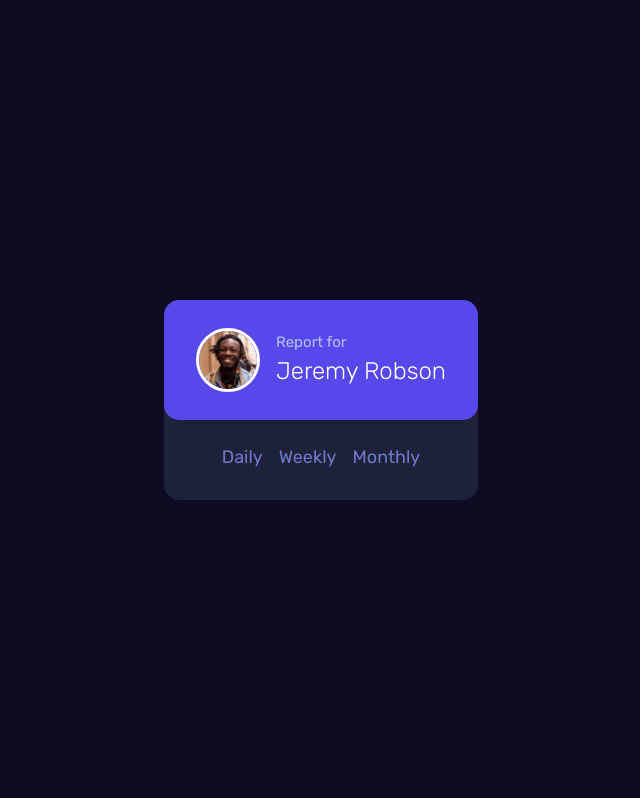
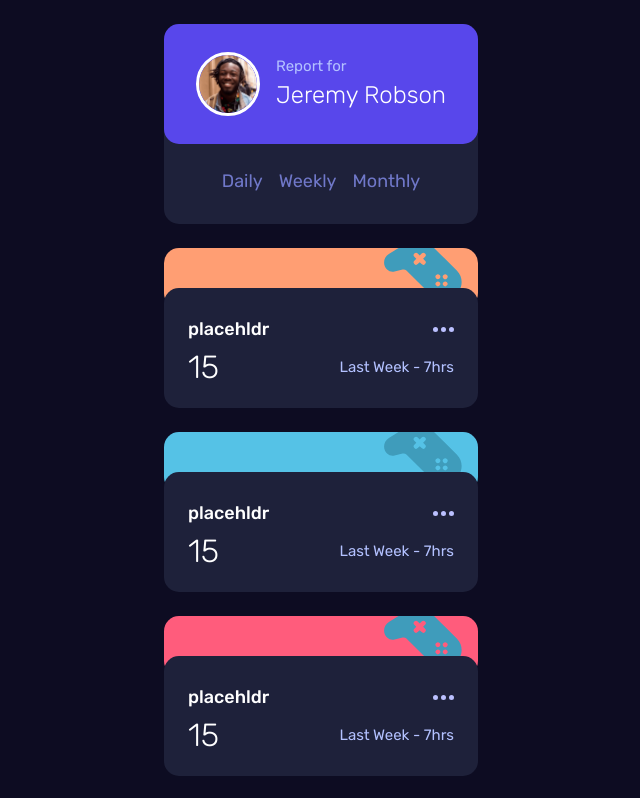
Before and after one commit to KieranWebDev/time-tracking-dashboard-react, a React (Create React App) app: page / in a window 1280 px wide. Shown: the top 798 px of the page, without its empty margins (319-959 px from the left). Built offline with nearby package versions, Linux system fonts and the light colour scheme.

Commit message:
activity cards added

```diff
--- a/src/App.js
+++ b/src/App.js
@@ -8,6 +8,12 @@ function App() {
   return (
     <div className="dashboard-container">
       <NameCard />
+      <ActivityCard />
+      <ActivityCard />
+      <ActivityCard />
+      <ActivityCard />
+      <ActivityCard />
+      <ActivityCard />
     </div>
   );
 }
--- /dev/null
+++ b/src/Components/ActivityCard.css
@@ -0,0 +1,73 @@
+.dashboard-item {
+  display: grid;
+  grid-template-rows: repeat(8, 1fr);
+  max-height: 160px;
+}
+
+.background-pic {
+  grid-row: 1/4;
+  grid-column: 1/2;
+}
+.dashboard-item-text {
+  grid-row: 3/9;
+  grid-column: 1/2;
+}
+
+/* background pic */
+.background-pic {
+  border-radius: 15px;
+  display: flex;
+  justify-content: flex-end;
+  align-content: flex-start;
+  overflow: hidden;
+}
+.background-pic img {
+  margin-top: -10px;
+  margin-right: 1rem;
+  width: 78px;
+  height: 78px;
+}
+
+.dashboard-item:nth-of-type(1) > .background-pic {
+  background-color: var(--soft-orange);
+}
+.dashboard-item:nth-of-type(2) > .background-pic {
+  background-color: #55c2e6;
+}
+.dashboard-item:nth-of-type(3) > .background-pic {
+  background-color: var(--light-red-study);
+}
+.dashboard-item:nth-of-type(4) > .background-pic {
+  background-color: #4bcf82;
+}
+.dashboard-item:nth-of-type(5) > .background-pic {
+  background-color: #7335d2;
+}
+.dashboard-item:nth-of-type(6) > .background-pic {
+  background-color: #f1c75b;
+}
+
+/* dashboard item-main */
+.dashboard-item-text {
+  background-color: var(--dark-blue);
+  padding: 1.75rem 1.5rem;
+  border-radius: 15px;
+}
+.dashboard-item-text h2 {
+  font-size: inherit;
+  font-weight: 500;
+}
+.dashboard-item-text .flex-top,
+.dashboard-item-text .flex-bottom {
+  display: flex;
+  justify-content: space-between;
+  align-items: center;
+}
+.dashboard-item-text h3 {
+  font-size: 2rem;
+  font-weight: 300;
+}
+.dashboard-item-text p {
+  font-size: 15px;
+  color: var(--soft-blue);
+}
--- a/src/Components/ActivityCard.js
+++ b/src/Components/ActivityCard.js
@@ -1,20 +1,24 @@
-import './ActivityCards.css';
+import './ActivityCard.css';
+import playIcon from '../images/icon-play.svg';
+import ellipsisIcon from '../images/icon-ellipsis.svg';
 
 function ActivityCard() {
+  return (
     <section class="dashboard-item play-section">
       <div class="background-pic">
-      <img class="play-icon" src="./images/icon-play.svg" alt="play-icon" />
+        <img class="play-icon" src={playIcon} alt="play-icon" />
       </div>
       <div class="dashboard-item-text">
         <div class="flex-top">
-        <h2 class="activity-title">15</h2>
-        <img src="./images/icon-ellipsis.svg" alt="ellipsis" />
+          <h2 class="activity-title">placehldr</h2>
+          <img src={ellipsisIcon} alt="ellipsis" />
         </div>
         <div class="flex-bottom">
           <h3 class="time-amount">15</h3>
           <p class="previous-time-amount">Last Week - 7hrs</p>
         </div>
       </div>
-  </section>;
+    </section>
+  );
 }
 export default ActivityCard;
```
Also changed, not shown: src/Components/ActivityCards.css (deleted). Lines whose indentation alone changed are shown as unchanged.
